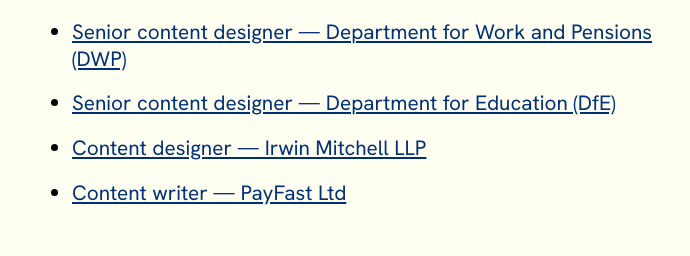
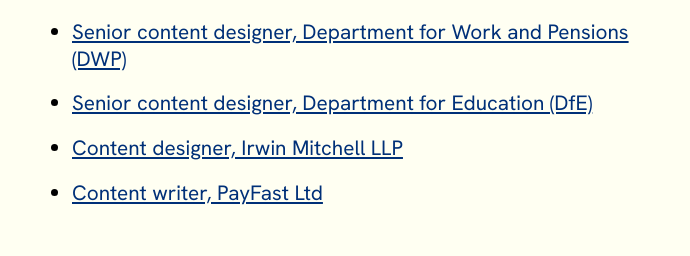
Before and after one commit to Maeve-Roseveare/maeve-roseveare-cv, a plain HTML site: page index.html in a window 1280 px wide. Shown: the part 256-512 px from the top of the page, without its empty margins (26-716 px from the left). Drawn offline with Linux system fonts and the light colour scheme; a web font is replaced by a local one.

Commit message:
Update index.html

```diff
--- a/index.html
+++ b/index.html
@@ -24,10 +24,10 @@
     <div class="contents">
     <h2 id="top">Contents</h2>
     <ul>
-        <li><a href="#pensions">Senior content designer — Department for Work and Pensions (DWP)</a></li>
-        <li><a href="#education">Senior content designer — Department for Education (DfE)</a></li>
-        <li><a href="#irwin">Content designer — Irwin Mitchell LLP</a></li>
-        <li><a href="#PayFast">Content writer — PayFast Ltd</a></li>
+        <li><a href="#pensions">Senior content designer, Department for Work and Pensions (DWP)</a></li>
+        <li><a href="#education">Senior content designer, Department for Education (DfE)</a></li>
+        <li><a href="#irwin">Content designer, Irwin Mitchell LLP</a></li>
+        <li><a href="#PayFast">Content writer, PayFast Ltd</a></li>
     </ul>
     </div>
 
```
